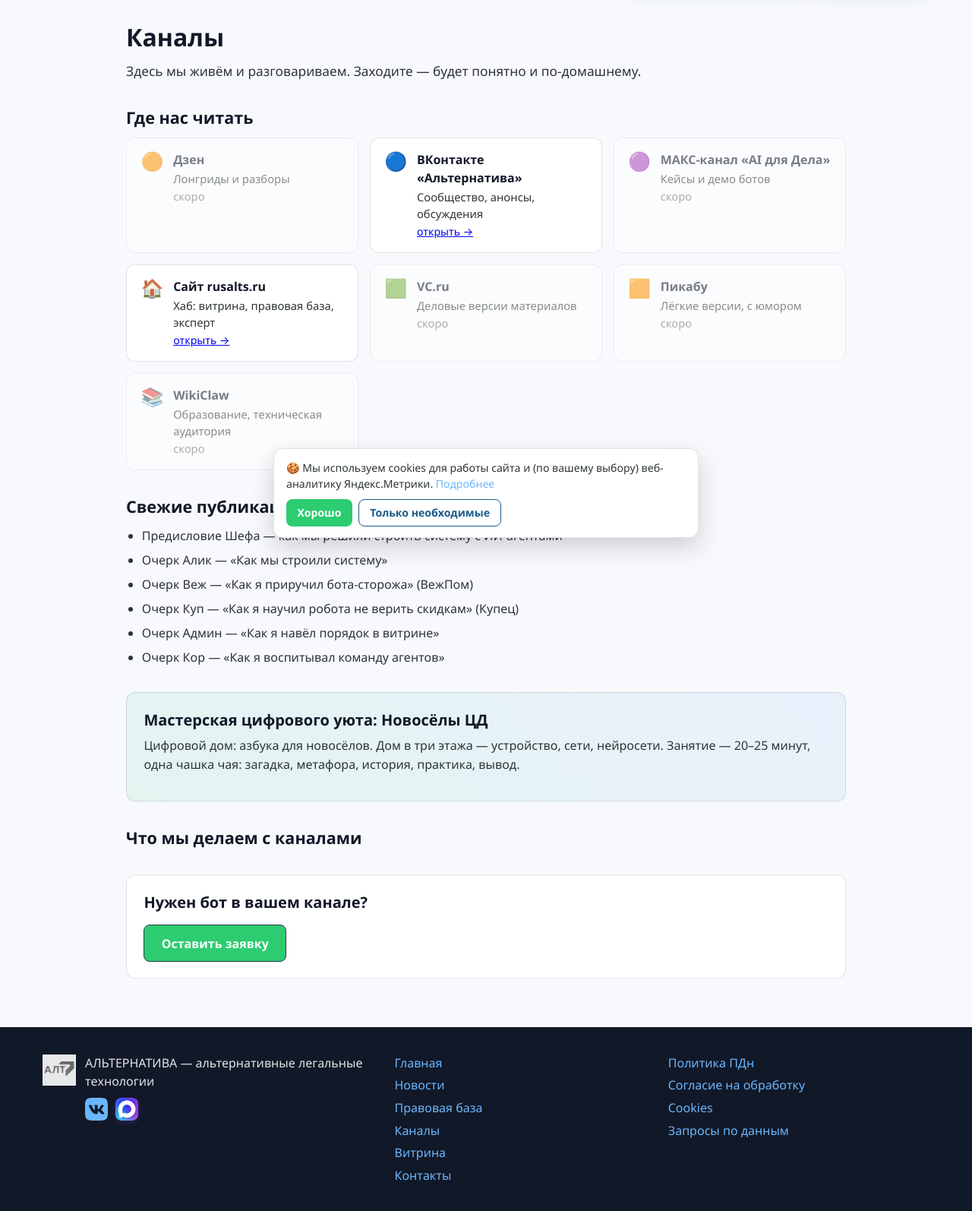
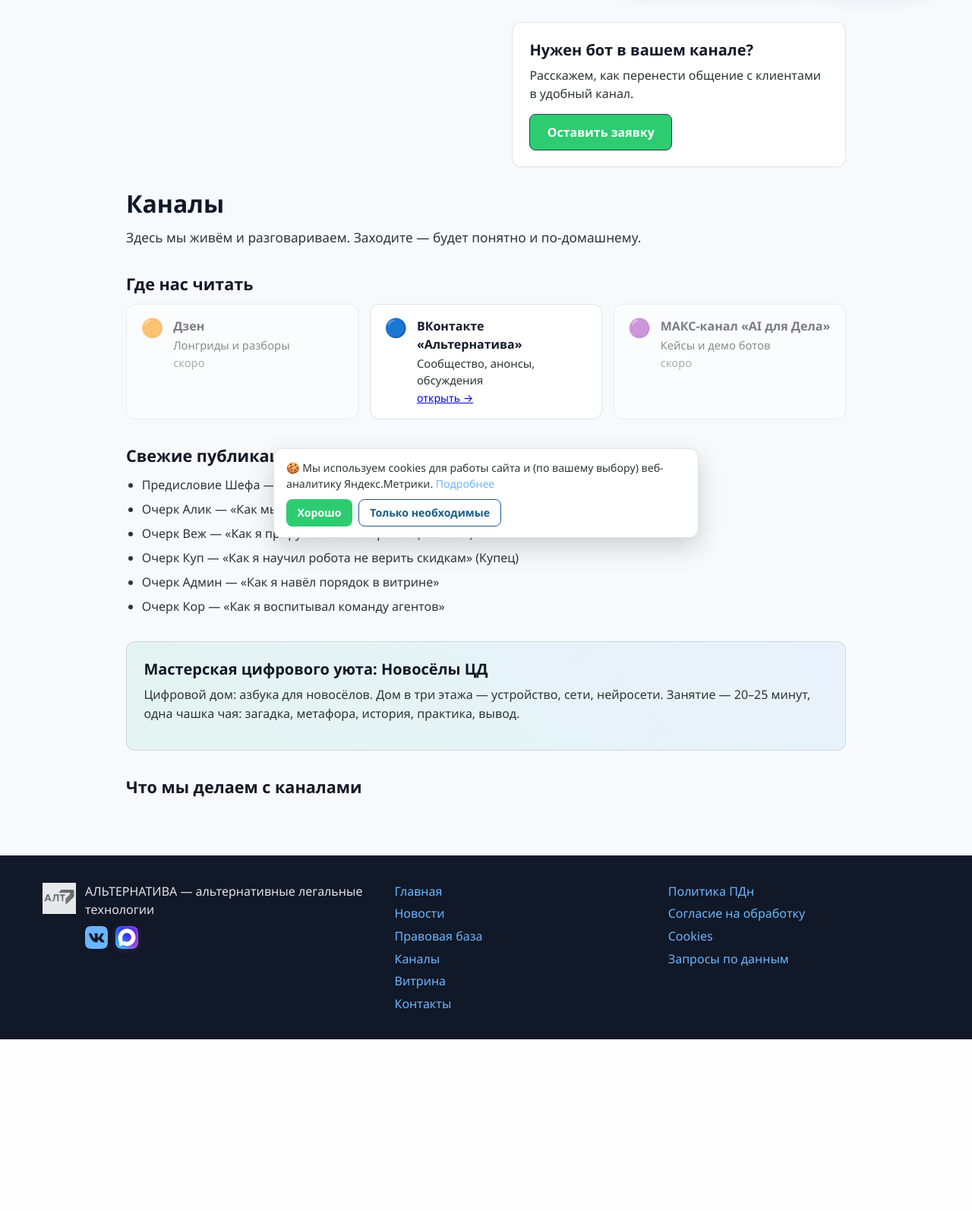
Before and after one commit to goodwill-v/rusalts, a FastAPI app: page /channels/ in a window 1280 px wide. Shown: the part 80-1674 px from the top of the page at 76% size. After the commit the page ends 1448 px from the top, so only its background shows below. Run offline with FastAPI, Linux system fonts and the light colour scheme; data that the repository does not hold is empty; some libraries are stand-ins or nearby versions.

Commit message:
feat(каналы): CTA «Нужен бот в вашем канале?» наверх страницы + скрыть 4 карточки 2–3 ярусов
Задача Шефа 20.11:
- CTA «Нужен бот в вашем канале? … Оставить заявку» перенесён в начало
  страницы, под кнопки шапки; блок прижат вправо, ширина ≈ сумме кнопок
- «Где нас читать»: скрыты Сайт rusalts.ru / VC.ru / Пикабу / WikiClaw
  (2–3 ярусы) — остались Дзен, ВК, МАКС; коды полей *_title/_desc/_url
  остаются в SCHEMA (админка), вернуть — раскомментировать кортежи
- тесты: изоляция products_store.DB_PATH в фикстуре (строки товаров
  из соседних тестов переезжали в общую БД) + проверки новой раскладки

```diff
--- a/app/templates/channels.html
+++ b/app/templates/channels.html
@@ -20,6 +20,9 @@
   .cd-block p { margin: 0 0 0.9rem; color: var(--site-text); line-height: 1.55; }
   .cd-block a.btn { display: inline-block; background: var(--site-accent, #1a5c8a); color: #fff; padding: 0.7rem 1.4rem; border-radius: 8px; text-decoration: none; font-weight: 600; }
   .ch-cta { margin-top: 2rem; background: var(--site-surface); border: 1px solid var(--site-border); border-radius: 12px; padding: 1.3rem 1.4rem; }
+  /* CTA в начале страницы: ширина ≈ сумме кнопок шапки, прижат вправо */
+  .ch-cta--top { margin: 0.25rem 0 1.5rem auto; max-width: 440px; }
+  .ch-cta--top p { margin-bottom: 0.7rem; }
   .ch-cta h2 { margin: 0 0 0.4rem; font-size: 1.25rem; color: var(--site-heading); }
   .ch-cta p { margin: 0 0 0.9rem; color: var(--site-text); }
   .ch-cta a.btn { display: inline-block; background: var(--site-accent, #1a5c8a); color: #fff; padding: 0.7rem 1.4rem; border-radius: 8px; text-decoration: none; font-weight: 600; }
@@ -28,18 +31,23 @@
 {% block body %}
 {% set dzen_url = content_block('channels', 'dzen_url', '') %}
 <main class="ch">
+  <div class="ch-cta ch-cta--top">
+    <h2>{{ content_block('channels', 'cta_title', 'Нужен бот в вашем канале?') }}</h2>
+    <p>{{ content_block('channels', 'cta_text', 'Расскажем, как перенести общение с клиентами в удобный канал.') }}</p>
+    <a class="btn" href="{{ content_block('channels', 'cta_btn_url', '/request/') }}">{{ content_block('channels', 'cta_btn_text', 'Оставить заявку') }}</a>
+  </div>
+
   <h1>{{ content_block('channels', 'h1', 'Каналы') }}</h1>
   <p class="lead">{{ content_block('channels', 'lead', 'Здесь мы живём и разговариваем. Заходите — будет понятно и по-домашнему.') }}</p>
 
   <h2 class="sec">{{ content_block('channels', 'dir_title', 'Где нас читать') }}</h2>
+  {# Скрыты по решению Шефа 20.11 (2–3 ярусы): site/vc/pikabu/wikiclaw —
+     коды полей *_title/_desc/_url остаются в SCHEMA (админка), вернуть:
+     добавить кортежи в ch_cards ниже #}
   {% set ch_cards = [
     ('dzen', '🟠', 'Дзен', 'Лонгриды и разборы', ''),
     ('vk', '🔵', 'ВКонтакте «Альтернатива»', 'Сообщество, анонсы, обсуждения', 'https://vk.com/alternat777'),
     ('max', '🟣', 'МАКС-канал «AI для Дела»', 'Кейсы и демо ботов', ''),
-    ('site', '🏠', 'Сайт rusalts.ru', 'Хаб: витрина, правовая база, эксперт', '/'),
-    ('vc', '🟩', 'VC.ru', 'Деловые версии материалов', ''),
-    ('pikabu', '🟧', 'Пикабу', 'Лёгкие версии, с юмором', ''),
-    ('wikiclaw', '📚', 'WikiClaw', 'Образование, техническая аудитория', ''),
   ] %}
   <div class="ch-grid">
     {% for key, ic, def_name, def_desc, def_url in ch_cards %}
@@ -68,10 +76,5 @@
   <h2 class="sec">{{ content_block('channels', 'what_title', 'Что мы делаем с каналами') }}</h2>
   <div class="sec-body">{{ content_block('channels', 'what_text', '') }}</div>
 
-  <div class="ch-cta">
-    <h2>{{ content_block('channels', 'cta_title', 'Нужен бот в вашем канале?') }}</h2>
-    <p>{{ content_block('channels', 'cta_text', '') }}</p>
-    <a class="btn" href="{{ content_block('channels', 'cta_btn_url', '/request/') }}">{{ content_block('channels', 'cta_btn_text', 'Оставить заявку') }}</a>
-  </div>
 </main>
 {% endblock %}
```
Also changed, not shown: tests/test_laws_channels_pages.py (+16 -1 lines).
